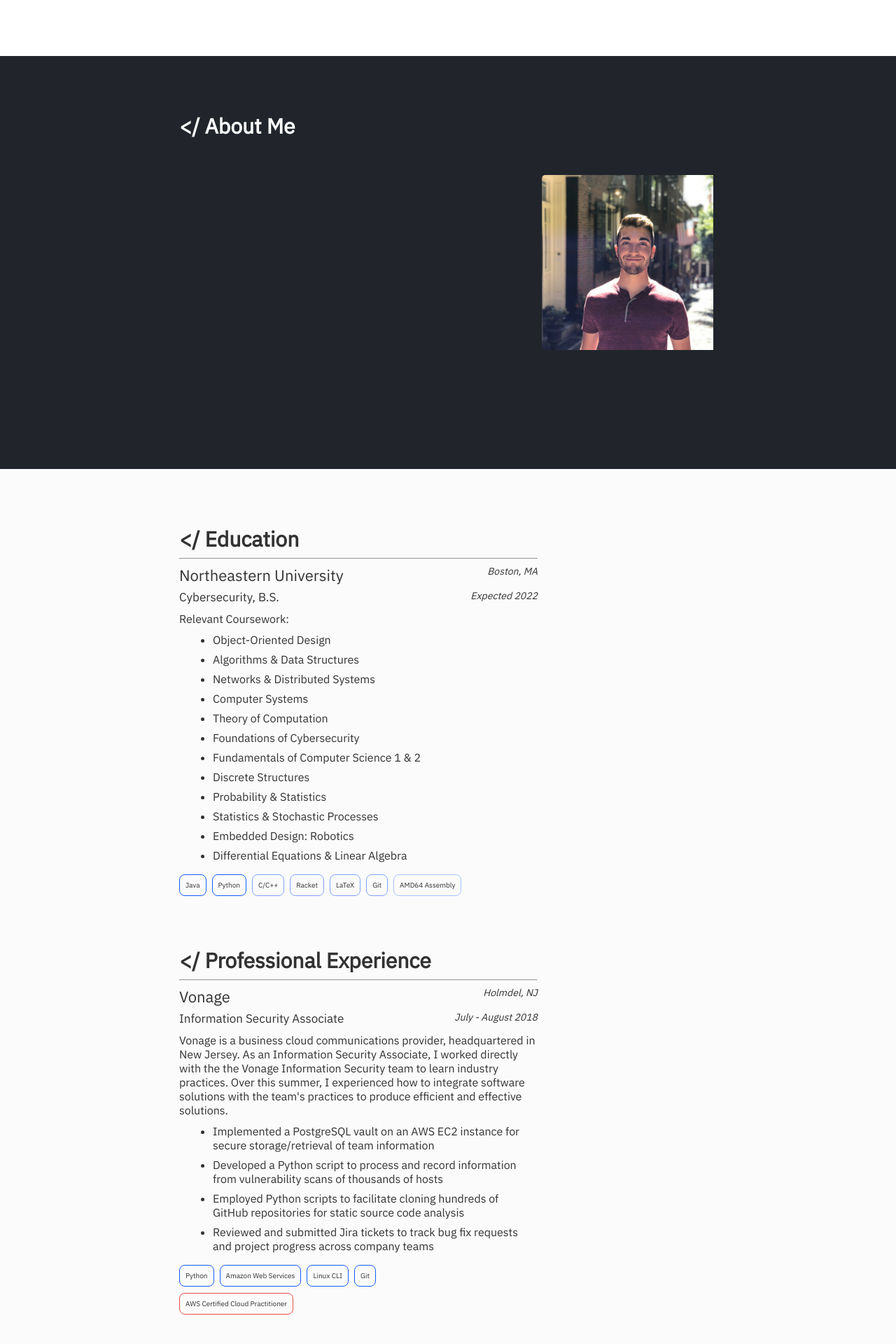
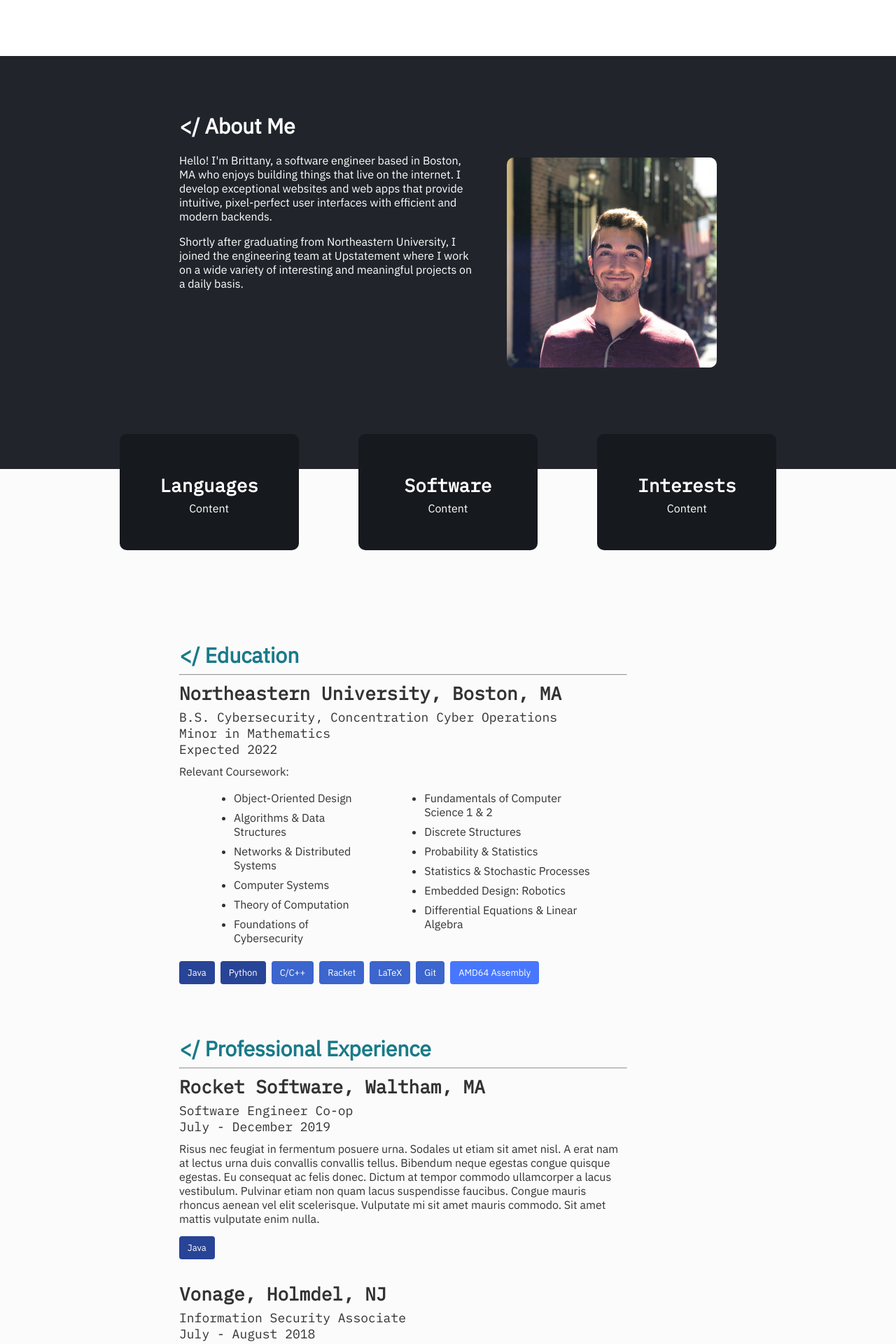
Before and after one commit to justinkonecny/website, a React (Create React App) app: page / in a window 1280 px wide. Shown: the part 640-2560 px from the top of the page at 70% size. Built offline with nearby package versions, Linux system fonts and the light colour scheme.

Commit message:
Start design update

```diff
--- a/src/components/Home.js
+++ b/src/components/Home.js
@@ -27,15 +27,18 @@ class Home extends Component {
         this.mobileThreshold = 850;
 
         // Constants for consistent display
-        this.skillProficient = {'border-color': '#125eff'};
-        this.skillKnowledgeable = {'border-color': '#81a4ff'};
-        this.skillFamiliar = {'border-color': '#a5c5ff'};
-        this.skillCert = {'border-color': '#eb4d45'};
+        this.skillProficient = {'backgroundColor': '#284496'};
+        this.skillKnowledgeable = {'backgroundColor': '#3c65cd'};
+        this.skillFamiliar = {'backgroundColor': '#4877ff'};
+        this.skillCert = {'backgroundColor': '#eb4d45'};
 
         // The links passed to the navigation bar component for rendering (on the left)
         this.navLinksLeft = [
             <a className='nav-link' href='#about-me'>
                 <div className='nav-inner'>About Me</div>
+            </a>,
+            <a className='nav-link' href='#education'>
+                <div className='nav-inner'>Education</div>
             </a>,
             <a className='nav-link' href='#experience'>
                 <div className='nav-inner'>Experience</div>
@@ -120,35 +123,71 @@ class Home extends Component {
                     </div>
                 </div>
 
+                {/* The main body, includes education, software projects, skills, and work experience */}
+                {/* ABOUT ME */}
                 <div className={this.state.isMobile ? 'about-mobile' : 'about'}>
                     <div className={this.state.isMobile ? 'about-text-mobile' : 'about-text'}>
-                        <h3 id={'about-me'} style={{'color': 'white'}}>&#60;/ About Me</h3>
+                        <h3 id={'about-me'} style={{'color': 'white', 'marginBottom': '20px'}}>&#60;/ About Me</h3>
+                        <p style={{'color': 'white'}}>
+                            Hello! I'm Brittany, a software engineer based in Boston, MA who enjoys building things that
+                            live on the internet. I develop exceptional websites and web apps that provide intuitive,
+                            pixel-perfect user interfaces with efficient and modern backends.
+                        </p>
+                        <p style={{'color': 'white', 'marginTop': '16px'}}>
+                            Shortly after graduating from Northeastern University, I joined the engineering team at
+                            Upstatement where I work on a wide variety of interesting and meaningful projects on a daily
+                            basis.
+                        </p>
                     </div>
                     <ProfileImage isMobile={this.state.isMobile}/>
                 </div>
+                <div className={'highlights'}>
+                    <div className={'highlight'}>
+                        <h4>Languages</h4>
+                        <p>Content</p>
+                    </div>
 
-                {/* The main body, includes education, software projects, skills, and work experience */}
+                    <div className={'highlight'}>
+                        <h4>Software</h4>
+                        <p>Content</p>
+                    </div>
+
+                    <div className={'highlight'}>
+                        <h4>Interests</h4>
+                        <p>Content</p>
+                    </div>
+                </div>
+
+
                 {/* EDUCATION */}
                 <div className={this.state.isMobile ? 'body-mobile' : 'body'}>
                     <div className={'body-info'}>
-                        <h3 id={'about-me'}>&#60;/ Education</h3>
+                        <h3 id={'education'}>&#60;/ Education</h3>
                         <hr/>
-                        <h4>Northeastern University<span className={'right'}>Boston, MA</span></h4>
-                        <h5>Cybersecurity, B.S.<span className={'right'}>Expected 2022</span></h5>
+                        <h4>Northeastern University, Boston, MA</h4>
+                        <h5>
+                            B.S. Cybersecurity, Concentration Cyber Operations<br/>
+                            Minor in Mathematics<br/>
+                            Expected 2022
+                        </h5>
                         <p>Relevant Coursework:</p>
-                        <ul className={'list'}>
+                        <ul className={'list-container'}>
+                            <div className={'list'}>
                                 <li>Object-Oriented Design</li>
                                 <li>Algorithms & Data Structures</li>
                                 <li>Networks & Distributed Systems</li>
                                 <li>Computer Systems</li>
                                 <li>Theory of Computation</li>
                                 <li>Foundations of Cybersecurity</li>
+                            </div>
+                            <div className={'list'}>
                                 <li>Fundamentals of Computer Science 1 & 2</li>
                                 <li>Discrete Structures</li>
                                 <li>Probability & Statistics</li>
                                 <li>Statistics & Stochastic Processes</li>
                                 <li>Embedded Design: Robotics</li>
                                 <li>Differential Equations & Linear Algebra</li>
+                            </div>
                         </ul>
                         <div className={'skills'}>
                             <span className={'skill'} style={this.skillProficient}>Java</span>
@@ -163,21 +202,21 @@ class Home extends Component {
                         {/* WORK EXPERIENCE */}
                         <h3 id={'experience'}>&#60;/ Professional Experience</h3>
                         <hr/>
-                        {/*<h4>Rocket Software<span className={'right'}>Waltham, MA</span></h4>*/}
-                        {/*<h5>Software Engineer Co-op<span className={'right'}>July - December 2019</span></h5>*/}
-                        {/*<p>*/}
-                        {/*Risus nec feugiat in fermentum posuere urna. Sodales ut etiam sit amet nisl. A erat nam at*/}
-                        {/*lectus urna duis convallis convallis tellus. Bibendum neque egestas congue quisque egestas.*/}
-                        {/*Eu consequat ac felis donec. Dictum at tempor commodo ullamcorper a lacus vestibulum.*/}
-                        {/*Pulvinar etiam non quam lacus suspendisse faucibus. Congue mauris rhoncus aenean vel elit*/}
-                        {/*scelerisque. Vulputate mi sit amet mauris commodo. Sit amet mattis vulputate enim nulla.*/}
-                        {/*</p>*/}
-                        {/*<div className={'skills'}>*/}
-                        {/*<span className={'skill'} style={this.skillProficient}>Java</span>*/}
-                        {/*</div>*/}
+                        <h4>Rocket Software, Waltham, MA</h4>
+                        <h5>Software Engineer Co-op<br/>July - December 2019</h5>
+                        <p>
+                            Risus nec feugiat in fermentum posuere urna. Sodales ut etiam sit amet nisl. A erat nam at
+                            lectus urna duis convallis convallis tellus. Bibendum neque egestas congue quisque egestas.
+                            Eu consequat ac felis donec. Dictum at tempor commodo ullamcorper a lacus vestibulum.
+                            Pulvinar etiam non quam lacus suspendisse faucibus. Congue mauris rhoncus aenean vel elit
+                            scelerisque. Vulputate mi sit amet mauris commodo. Sit amet mattis vulputate enim nulla.
+                        </p>
+                        <div className={'skills'}>
+                            <span className={'skill'} style={this.skillProficient}>Java</span>
+                        </div>
 
-                        <h4>Vonage<span className={'right'}>Holmdel, NJ</span></h4>
-                        <h5>Information Security Associate<span className={'right'}>July - August 2018</span></h5>
+                        <h4>Vonage, Holmdel, NJ</h4>
+                        <h5>Information Security Associate<br/>July - August 2018</h5>
                         <p>
                             Vonage is a business cloud communications provider, headquartered in New Jersey. As an
                             Information Security Associate, I worked directly with the the Vonage Information Security
--- a/src/components/Icons.js
+++ b/src/components/Icons.js
@@ -9,8 +9,8 @@ class Icons extends Component {
     constructor(props) {
         super(props);
         this.iconStyle = {
-            'margin': '5px', // The spacing between each icon
-            'width': '40px' // The width of each icon
+            'margin': '10px', // The spacing between each icon
+            'width': '45px' // The width of each icon
         };
     }
 
--- a/src/css/Home.css
+++ b/src/css/Home.css
@@ -15,18 +15,21 @@ h2 {
 h3 {
     margin: 10vh 0 0 0;
     font-size: 30px;
+    color: #197a88;
 }
 
 h4 {
     margin: 6px 0;
-    font-size: 22px;
-    font-weight: 500;
+    font-size: 26px;
+    font-weight: 600;
+    font-family: 'IBM Plex Mono', monospace;
 }
 
 h5 {
     margin: 6px 0 10px 0;
-    font-size: 17px;
+    font-size: 18px;
     font-weight: 500;
+    font-family: 'IBM Plex Mono', monospace;
 }
 
 p {
@@ -82,19 +85,36 @@ p {
 
 .profile-crop {
     margin: auto 20vw auto auto;
-    width: 250px;
-    height: 250px;
+    width: 300px;
+    height: 300px;
     overflow: hidden;
-    border-radius: 5px;
+    border-radius: 10px;
 }
 
 .profile-img {
-    margin: -50px 0 0 -10px ;
-    width: 250px;
+    margin: -90px 0 0 -52px ;
+    width: 385px;
+}
+
+.highlights {
+    display: flex;
+    padding: 0 10vw;
+}
+
+.highlight {
+    margin: auto;
+    border-radius: 10px;
+    /*border: 1px solid #434a58;*/
+    background-color: #16191d;
+    color: white;
+    width: 20vw;
+    padding: 50px 0;
+    position: relative;
+    top: -50px;
 }
 
 .body {
-    margin: 50px 40vw 50px 20vw;
+    margin: 50px 30vw 50px 20vw;
 }
 
 .body-mobile {
@@ -105,19 +125,17 @@ p {
     text-align: left;
 }
 
-.right {
-    float: right;
-    font-size: 14px;
-    font-weight: 400;
-    font-style: italic;
+.list-container {
+    margin: 10px 0;
+    display: flex;
+}
+
+.list-container li {
+    margin: 8px;
 }
 
 .list {
-    margin: 10px 0;
-}
-
-.list li {
-    margin: 8px;
+    margin: 0 5%;
 }
 
 .skills {
@@ -125,11 +143,11 @@ p {
 }
 
 .skill {
+    color: white;
     margin: 0 8px 0 0;
-    padding: 8px;
-    font-size: 10px;
-    border: 1px solid black;
-    border-radius: 8px;
+    padding: 8px 12px;
+    font-size: 13px;
+    border-radius: 4px;
 }
 
 .footer {
--- a/src/css/NavBar.css
+++ b/src/css/NavBar.css
@@ -1,7 +1,7 @@
 .nav-inner {
     color: #1e2f60;
-    font-size: 17px;
-    font-weight: 600;
+    font-size: 18px;
+    font-weight: 500;
     margin: auto 15px;
 }
 
```
Also changed, not shown: src/resources/mail.svg (added). Lines whose indentation alone changed are shown as unchanged.
